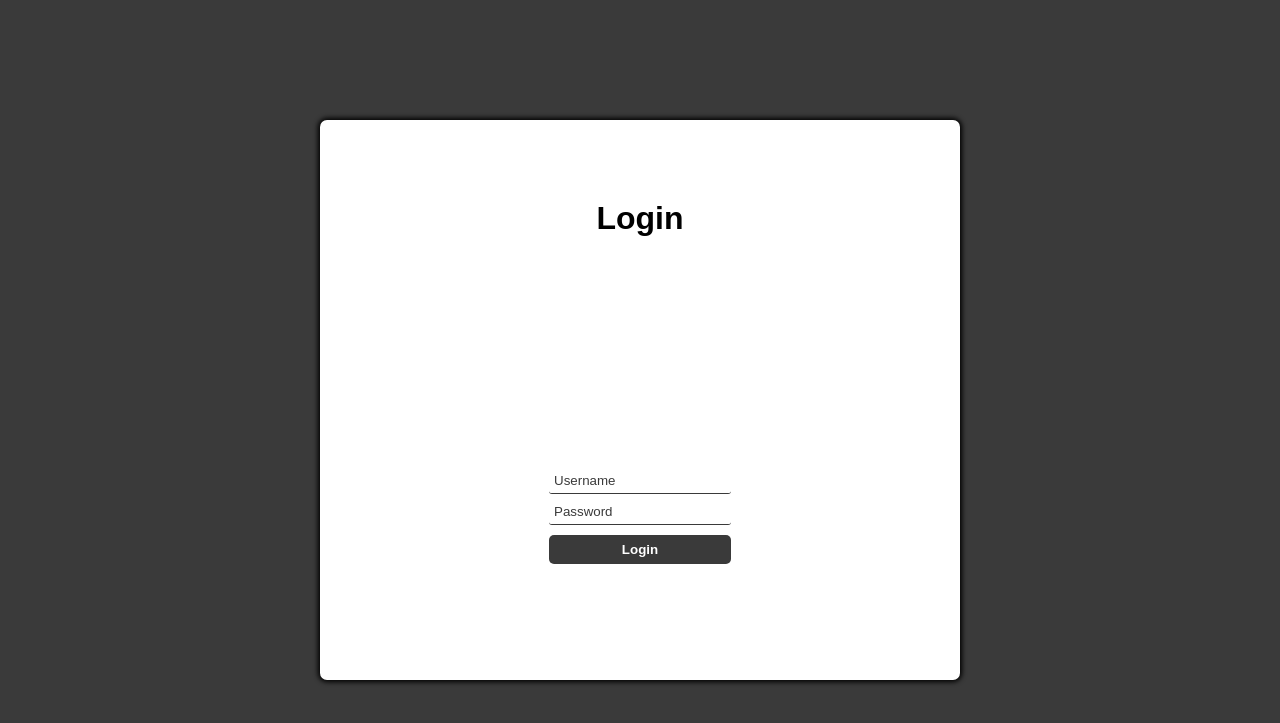
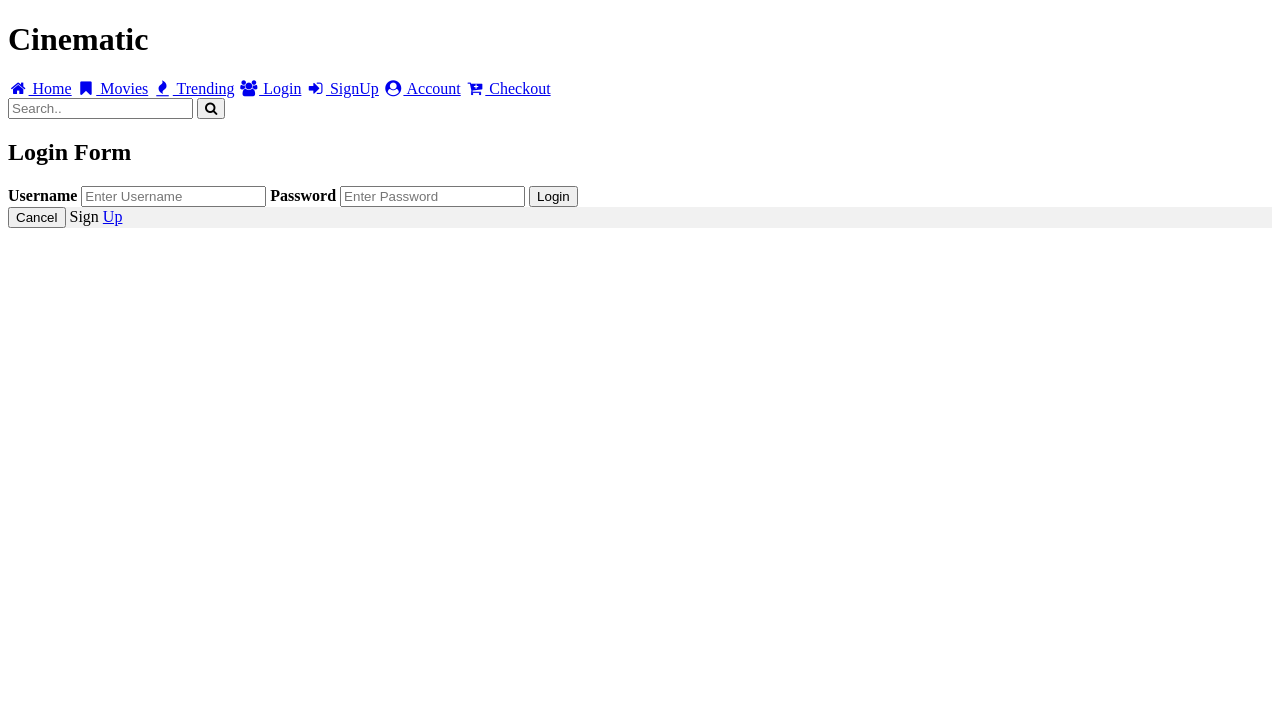
Before and after one commit to ThompsonWes/movie-rental-system, a Flask app: page / in a window 1280 px wide. Shown: the top 723 px of the page. Run offline with Flask 2, Linux system fonts and the light colour scheme; some libraries are stand-ins or nearby versions.

Commit message:
updated login.html

```diff
--- a/templates/Login.html
+++ b/templates/Login.html
@@ -1,81 +1,64 @@
-<!DOCTYPE html>
+<!doctype html>
+<html>
 <head>
-
-  <meta charset="UTF-8">
-  <meta name="viewport" content="width=device-width, initial-scale=1.0">
-  <title>Login Page</title>
-  <link rel="stylesheet" href="static/stylesheets/styles.css">
-  <script defer src="static/JS/Login.js"></script>
-
+<meta charset="utf-8">
+<title>Login</title>
+<meta name="viewport" content="width=device-width, initial-scale=1">
+<link rel="stylesheet" href="https://cdnjs.cloudflare.com/ajax/libs/font-awesome/4.7.0/css/font-awesome.min.css">
+<link href="../static/stylesheets/NavBar.css" rel="stylesheet" type="text/css">
+<link href="../static/stylesheets/reset.css" rel="stylesheet" type="text/css">
+<link href="../static/stylesheets/LoginStylesheet.css" rel="stylesheet" type="text/css">
 </head>
 
 <body>
 
-    <!--Main container to center everything-->
-    <main id="main_holder">
+		<!--Container for logo-->
+	<div class="logoContainer">
+		<h1>Cinematic</h1>
+	</div> <!--End logo container-->
 
-        <!--Header-->
-        <h1 id="login_header">Login</h1>
+	<!--Nav bar-->
+<div class="navbar">
+  <a class="active" href="#"><i class="fa fa-fw fa-home"></i> Home</a>
+  <a href="#"><i class="fa fa-fw fa-bookmark"></i> Movies</a>
+  <a href="#"><i class="fa fa-fw fa-fire"></i> Trending</a>
+  <a href="Login.html"><i class="fa fa-fw fa-users"></i> Login</a>
+  <a href="#"><i class="fa fa-fw fa-sign-in"></i> SignUp</a>
+  <a href="#"><i class="fa fa-fw fa-user-circle"></i> Account</a>
+  <a href="#"><i class="fa fa-fw fa-cart-plus"></i> Checkout</a>
 
-        <!--Error message container-->
-        <div id="login_error_msg_container">
 
-            <!--Displays error message for incorrect username/password-->
-          <p id="login_error_msg">Invalid username <span id="error_msg_second_line">and/or password</span></p>
+	<!--Search bar-->
+ <div class="search-container">
+    <form action="/action_page.php">
+      <input type="text" placeholder="Search.." id="searchBar"name="search">
+      <button type="submit"><i class="fa fa-search"></i></button>
+    </form>
+  </div>
+</div> <!--End nav bar -->
 
-        </div> <!--End error msg container-->
+<!--Login Form-->
+	<h2>Login Form</h2>
+<!--Form start-->
+<form action="/action_page.php" method="post">
 
-        <!--Start of Login form-->
-        <form id="login_form">
+  <div class="container">
+    <label for="uname"><b>Username</b></label>
+    <input type="text" id="userContainer" placeholder="Enter Username" name="uname" required>
 
-          <!--Username Container-->
-          <input type="text" name="username" id="username_field" class="login_form_field" placeholder="Username">
+    <label for="psw"><b>Password</b></label>
+    <input type="password" id="pswContainer" placeholder="Enter Password" name="psw" required>
 
-          <!--Password container-->
-          <input type="password" name="password" id="password_field" class="login_form_field" placeholder="Password">
+    <button id="LoginBtn" type="submit">Login</button>
+  </div> <!--End container-->
 
-          <!--Submit button-->
-          <input type="submit" value="Login" id="login_form_submit">
-        </form>
+  <div class="container" style="background-color:#f1f1f1">
+    <button type="button" class="cancelbtn">Cancel</button>
+    <span class="signUp">Sign <a href="SignUp.html">Up</a></span>
+  </div> <!--End container-->
+</form>
 
-      </main> <!--End main container-->
+
+
 </body>
-
 </html>
-
-<!--<!DOCTYPE html>-->
-<!--<html>-->
-<!--  <head>-->
-<!--    <title>login</title>-->
-<!--  </head>-->
-<!--  <body>-->
-<!--    <h1>Login</h1>-->
-<!--    <button type="button" onclick="sendRequest()">Submit</button>-->
-<!--    <script>-->
-<!--      function sendRequest() {-->
-<!--        const Http = new XMLHttpRequest();-->
-<!--        Http.open("POST", "http://127.0.0.1:3200/login", true);-->
-<!--        Http.setRequestHeader('Content-Type', 'application/json');-->
-<!--        Http.send(JSON.stringify({-->
-<!--          "username": "john",-->
-<!--          "password": "password"-->
-<!--        }));-->
-
-<!--        Http.onload = function() {-->
-<!--          console.log("HELLO")-->
-<!--          console.log(this.responseText);-->
-<!--          var data = JSON.parse(this.responseText);-->
-<!--          console.log(data);-->
-<!--        }-->
-<!--        // let data = {username: "john", password: "password"};-->
-
-<!--        // fetch("http://127.0.0.1:3200/login", {-->
-<!--        //   method: "POST", -->
-<!--        //   body: JSON.stringify(data)-->
-<!--        // }).then(res => {-->
-<!--        //   console.log("Request complete! response:", res);-->
-<!--        // });-->
-<!--      }-->
-<!--    </script>-->
-<!--  </body>-->
-<!--</html>-->
```
